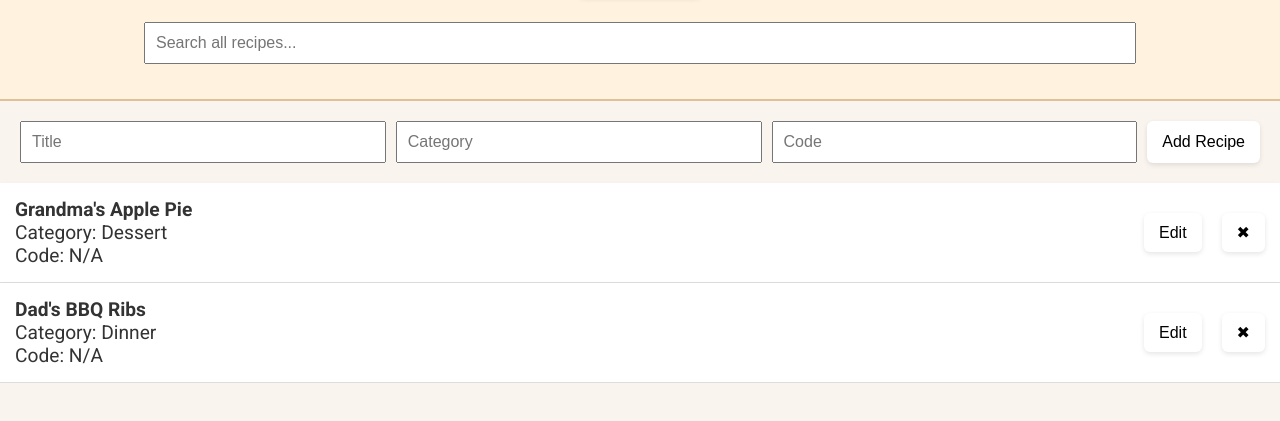
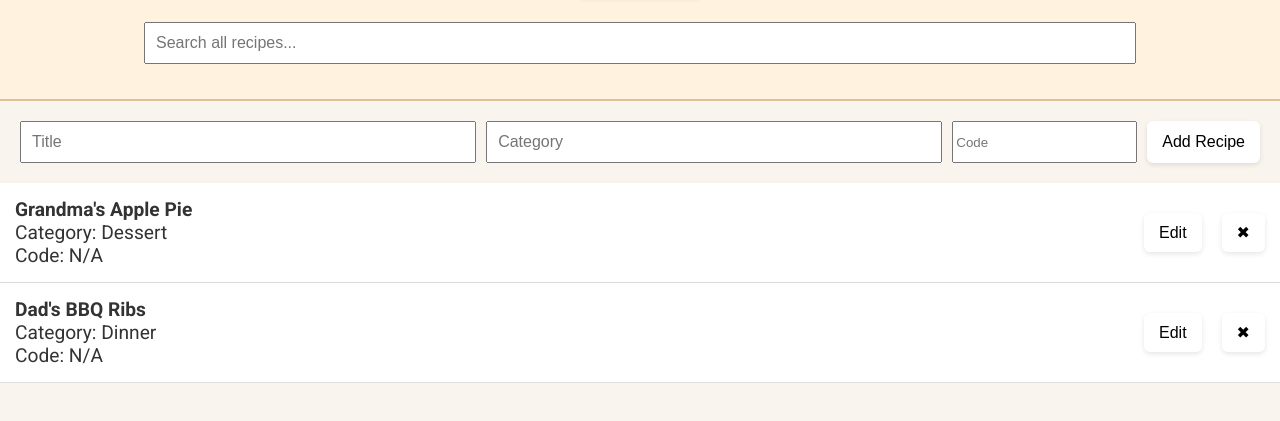
Before and after one commit to kasstmaster/recipes, a plain HTML site: page index.html in a window 1280 px wide. Both pictures are taken after a click on the button "Edit Recipes". Shown: the part 109-530 px from the top of the page. Drawn offline with Linux system fonts and the light colour scheme.

Commit message:
Update style.css

```diff
--- a/style.css
+++ b/style.css
@@ -66,7 +66,7 @@ h1 {
   margin-top: 15px;
 }
 
-#newRecipeTitle, #newRecipeCategory, #newRecipeCode {
+#newRecipeTitle, #newRecipeCategory {
   flex: 1;
   padding: 10px;
   font-size: 1rem;
```
